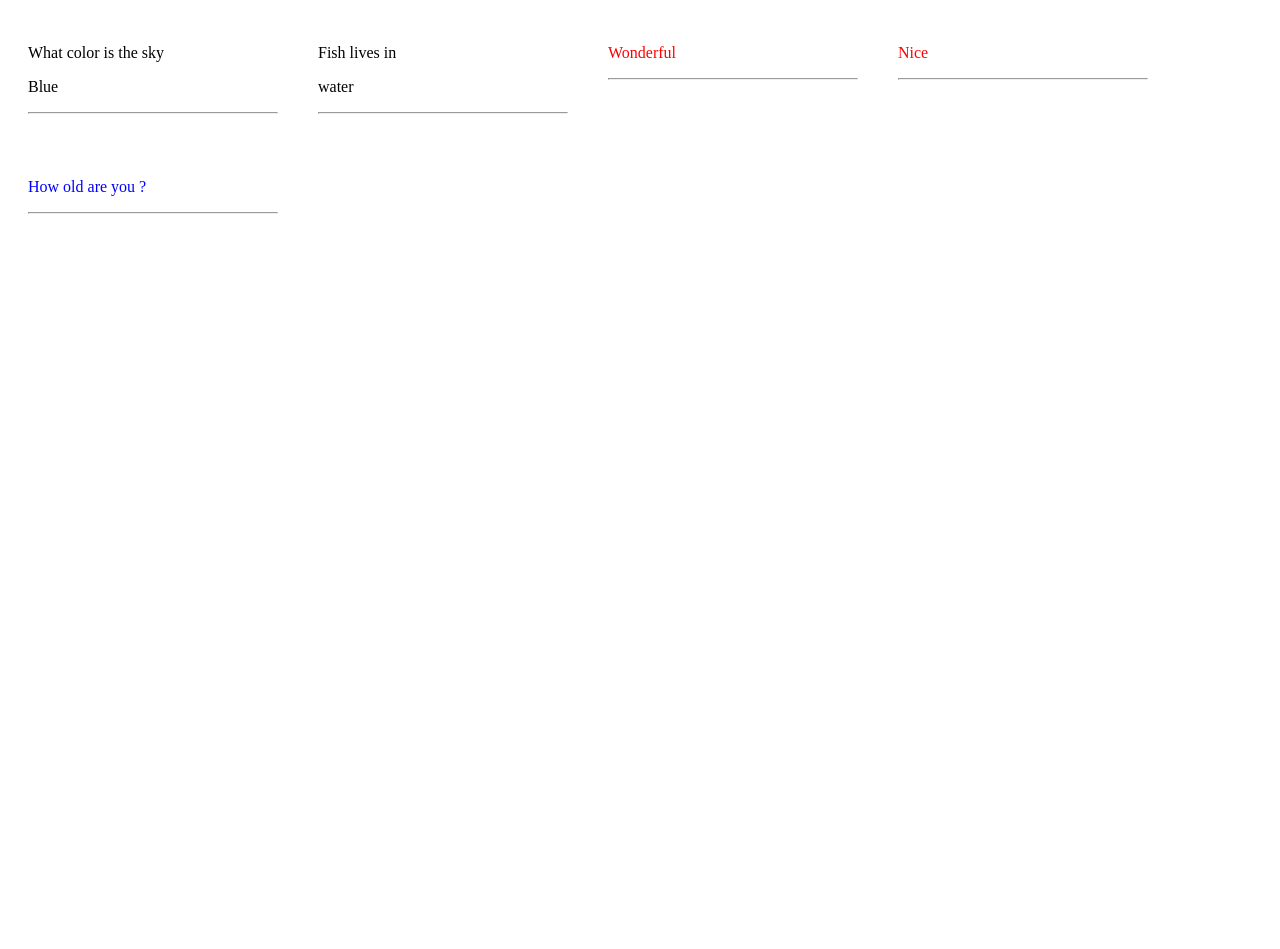
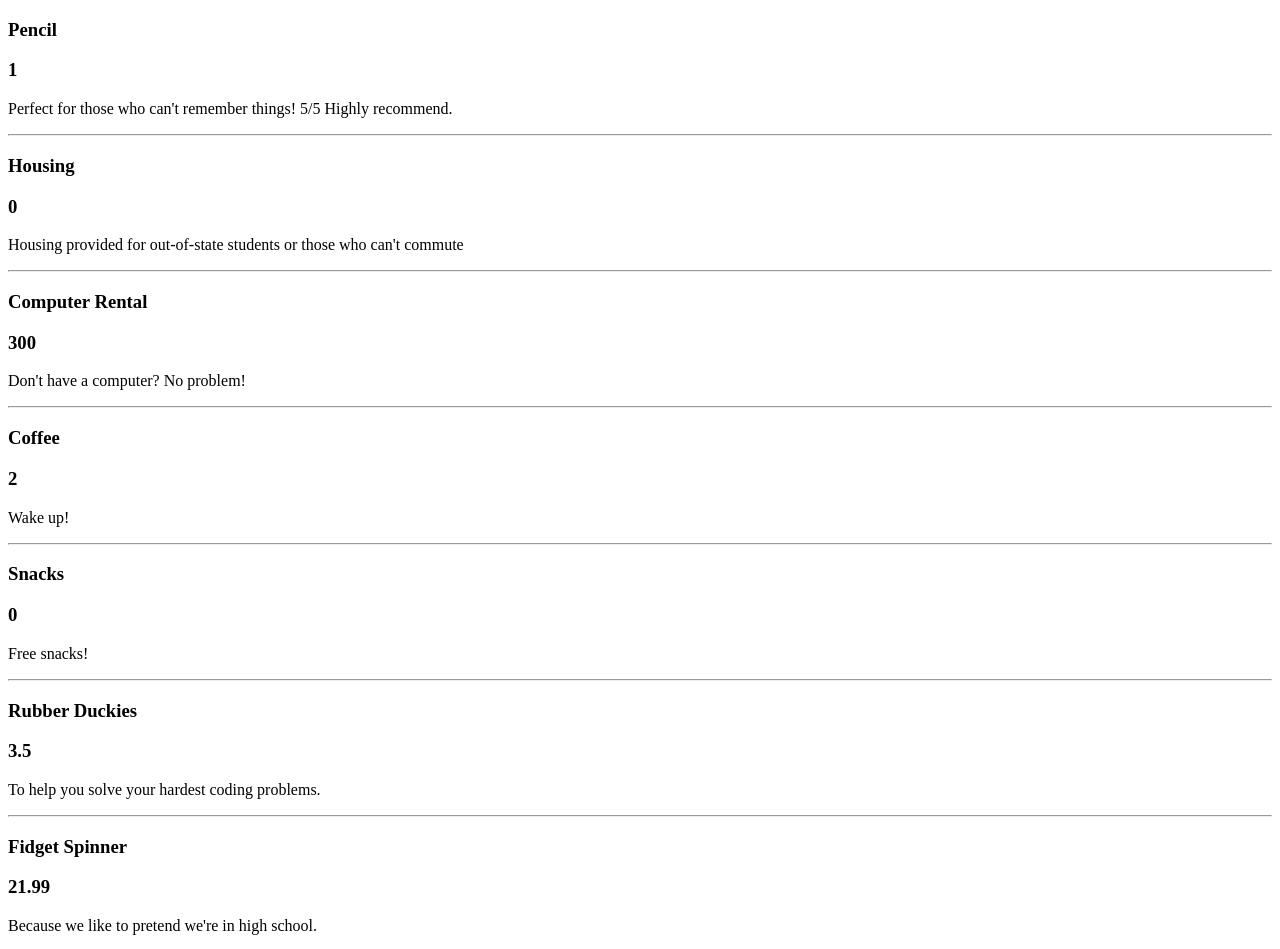
Before and after one commit to JacksonJayaraj/React_Sandbox_Work, a React (Create React App) app: page / in a window 1280 px wide. Shown: the top 949 px of the page. Before the commit the page ends 800 px from the top, so only its background shows below. Built offline with nearby package versions, Linux system fonts and the light colour scheme.

Commit message:
map Product

```diff
--- /dev/null
+++ b/src/AppProduct.js
@@ -0,0 +1,23 @@
+import React from "react";
+import Product from "./Product";
+import productList from "./vshoolProducts";
+
+function AppProduct() {
+  const productComponents = productList.map((items) => (
+    <Product key={items.id} product={items} />
+  ));
+  return productComponents;
+}
+
+export default AppProduct;
+
+/*
+
+  return (
+    <div>
+      <Product name="Pencil" price="1" description="useful" />
+    </div>
+  );
+
+
+*/
--- /dev/null
+++ b/src/Product.js
@@ -0,0 +1,14 @@
+import React from "react";
+
+function Product(props) {
+  return (
+    <div>
+      <h3> {props.product.name}</h3>
+      <h3> {props.product.price}</h3>
+      <p> {props.product.description}</p>
+      <hr />
+    </div>
+  );
+}
+
+export default Product;
--- a/src/index.js
+++ b/src/index.js
@@ -3,6 +3,7 @@ import ReactDOM from "react-dom";
 
 import App from "./App";
 import AppJoke from "./AppJoke";
+import AppProduct from "./AppProduct";
 //import MyTodoList from "./MyTodoList";
 //import ContactCard from "./ContactCard";
 
@@ -13,4 +14,6 @@ import AppJoke from "./AppJoke";
 
 //ReactDOM.render(<App />, document.getElementById("root"));
 
-ReactDOM.render(<AppJoke />, document.getElementById("root"));
+//ReactDOM.render(<AppJoke />, document.getElementById("root"));
+
+ReactDOM.render(<AppProduct />, document.getElementById("root"));
--- /dev/null
+++ b/src/vshoolProducts.js
@@ -0,0 +1,52 @@
+const products = [
+  {
+      id: "1",
+      name: "Pencil",
+      price: 1,
+      description: "Perfect for those who can't remember things! 5/5 Highly recommend."
+  },
+  {
+      id: "2",
+      name: "Housing",
+      price: 0,
+      description: "Housing provided for out-of-state students or those who can't commute"
+  },
+  {
+      id: "3",
+      name: "Computer Rental",
+      price: 300,
+      description: "Don't have a computer? No problem!"
+  },
+  {
+      id: "4",
+      name: "Coffee",
+      price: 2,
+      description: "Wake up!"
+  },
+  {
+      id: "5",
+      name: "Snacks",
+      price: 0,
+      description: "Free snacks!"
+  },
+  {
+      id: "6",
+      name: "Rubber Duckies",
+      price: 3.50,
+      description: "To help you solve your hardest coding problems."
+  },
+  {
+      id: "7",
+      name: "Fidget Spinner",
+      price: 21.99,
+      description: "Because we like to pretend we're in high school."
+  },
+  {
+      id: "8",
+      name: "Sticker Set",
+      price: 14.99,
+      description: "To prove to other devs you know a lot."
+  }
+]
+
+export default products
```
